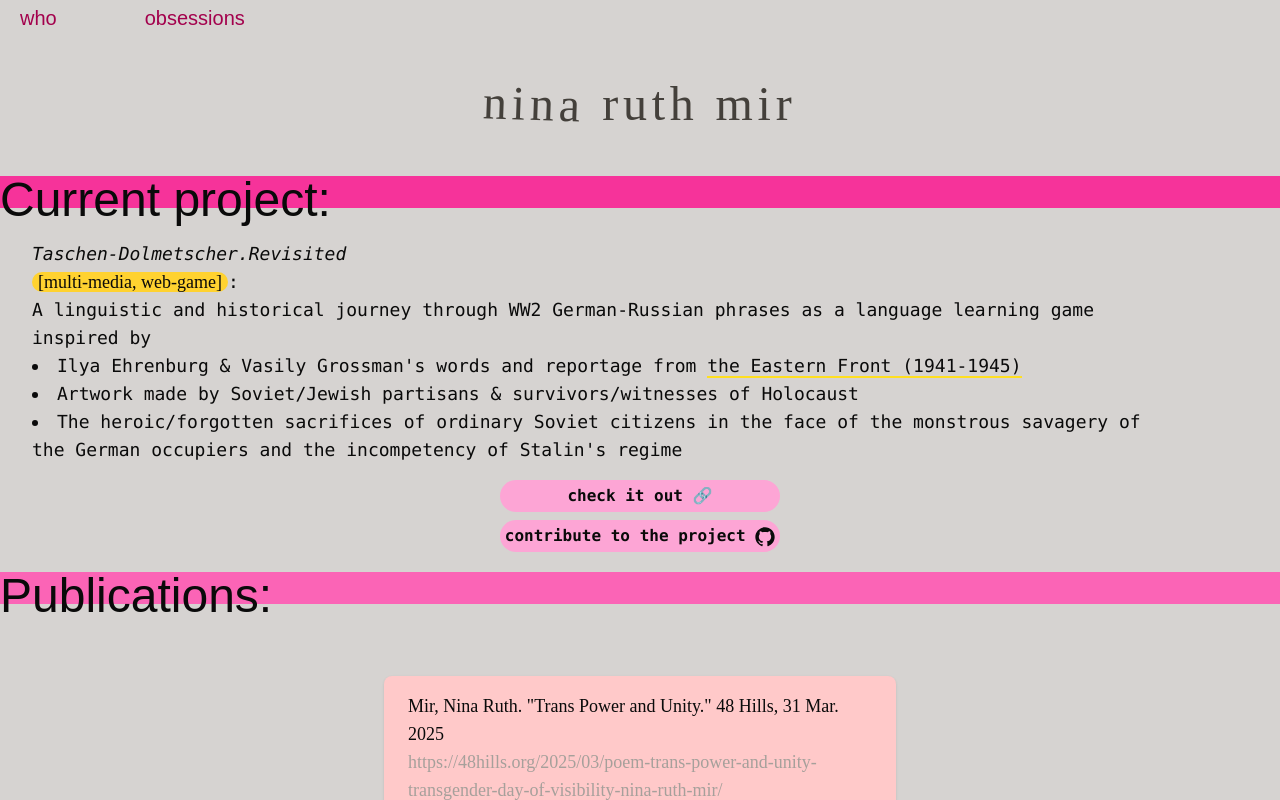
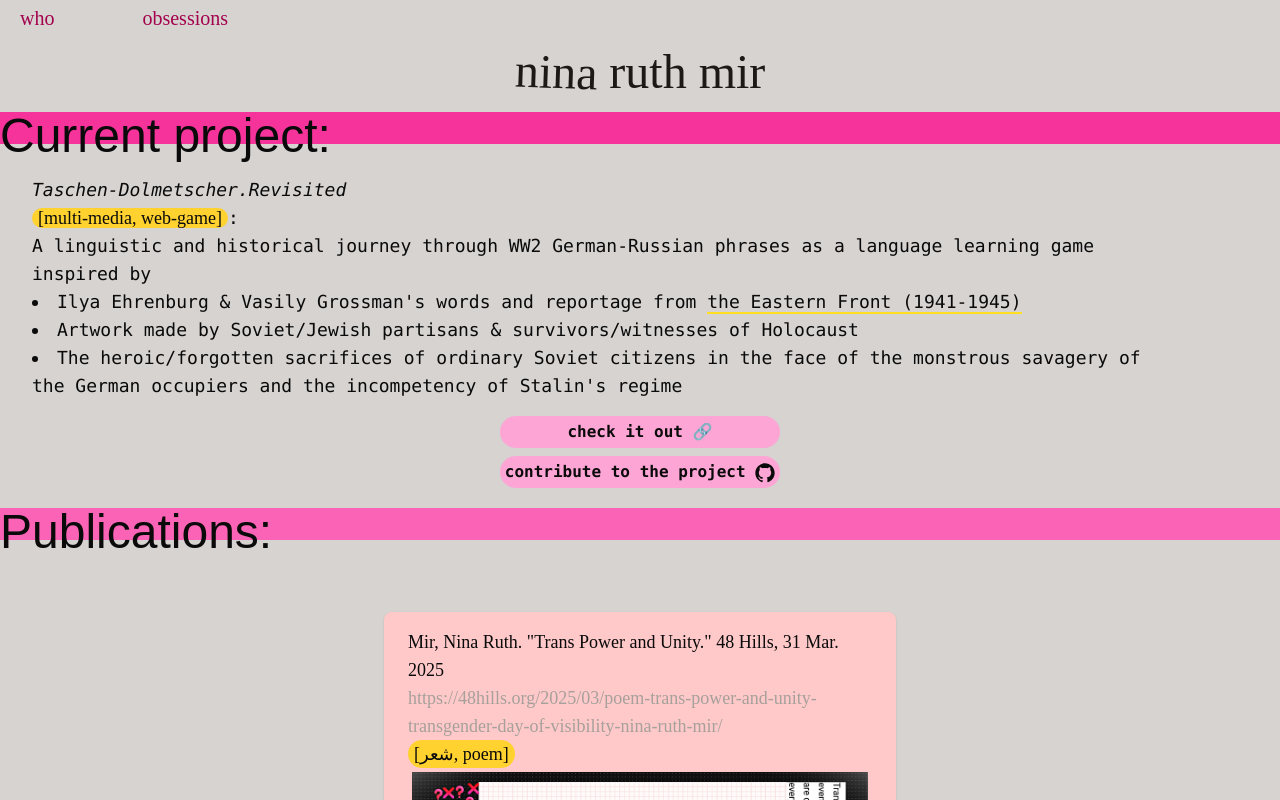
Before and after one commit to nina-mir/words, a React (Vite) app: page / in a window 1280 px wide. Shown: the top 800 px of the page. Built offline with nearby package versions, Linux system fonts and the light colour scheme; a web font is replaced by a local one.

Commit message:
> updated text of current project, > updated navbar's font family, > updated header's height

```diff
--- a/src/components/Header.tsx
+++ b/src/components/Header.tsx
@@ -8,18 +8,18 @@ const Header: React.FC = () => {
                 <Nav />
             </div>
             <div className="
-            text-stone-700
+            p-4
+            text-stone-900
             dark:text-white
             flex
             flex-col
-            leading-[3]
             font-header
             text-center
             w-full
             text-4xl
             md:text-5xl
             ">
-                <div className="md:tracking-widest">
+                <div>
                     <span className="rotate-2 inline-block">nina</span>
                     <span> ruth mir</span>
                 </div>
--- a/src/components/Nav.tsx
+++ b/src/components/Nav.tsx
@@ -9,7 +9,7 @@ import {
 import { Link } from 'react-router-dom'
 // Define custom styles using Tailwind classes
 const navItemStyles =
-"font-anatol hover:bg-stone-500 text-pink-800 hover:text-white dark:text-stone-300 md:text-xl ml-1 px-4 py-2 rounded transition-colors duration-200";
+"font-header hover:bg-stone-500 text-pink-800 hover:text-white dark:text-stone-300 md:text-xl ml-1 px-4 py-2 rounded transition-colors duration-200";
 
 const Nav: React.FC = () => {
     return (
```
